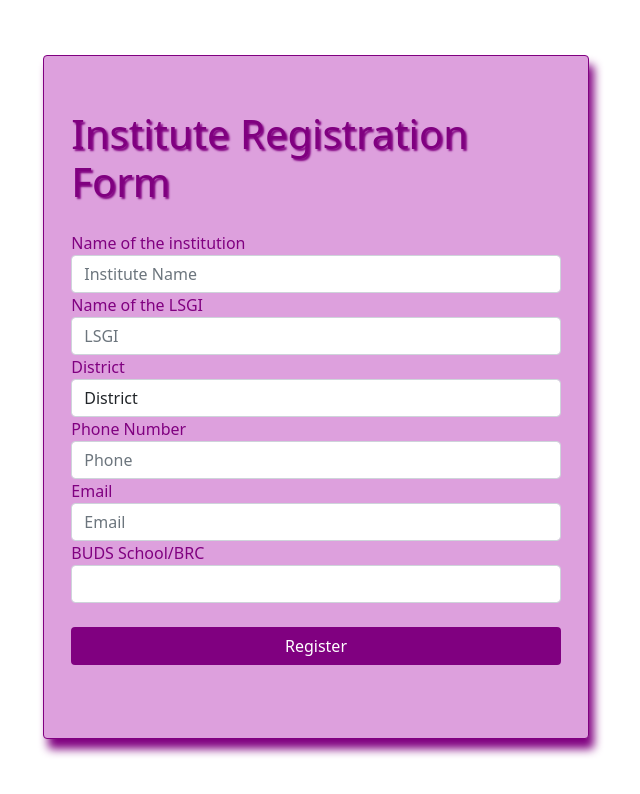
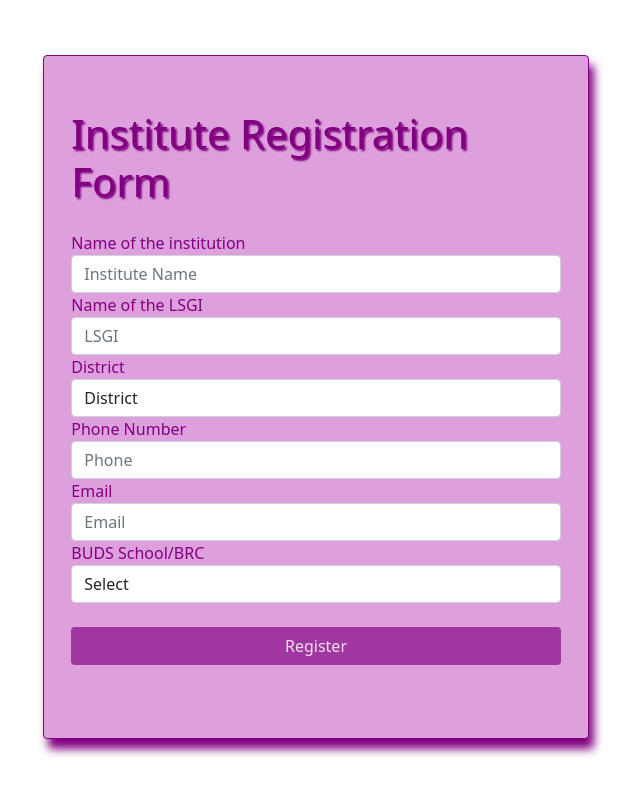
Before and after one commit to ignator2020/BUDS-frontend, an Angular app in the folder BUDS-frontend/: page / in a window 1280 px wide. Shown: the top 794 px of the page, without its empty margins (324-964 px from the left). Built offline with nearby package versions, Linux system fonts and the light colour scheme.

Commit message:
Institute registration front end completed

```diff
--- a/BUDS-frontend/src/app/app-routing.module.ts
+++ b/BUDS-frontend/src/app/app-routing.module.ts
@@ -1,9 +1,11 @@
 import { NgModule } from '@angular/core';
 import { RouterModule, Routes } from '@angular/router';
 import { InstituteRegisterComponent } from './institute-register/institute-register.component';
+import { ThankyouComponent } from './thankyou/thankyou.component';
 
 const routes: Routes = [
-  {path:'',component:InstituteRegisterComponent}
+  {path:'',component:InstituteRegisterComponent},
+  {path:'thankyou',component:ThankyouComponent}
 ];
 
 @NgModule({
--- a/BUDS-frontend/src/app/app.module.ts
+++ b/BUDS-frontend/src/app/app.module.ts
@@ -5,11 +5,13 @@ import { BrowserModule } from '@angular/platform-browser';
 import { AppRoutingModule } from './app-routing.module';
 import { AppComponent } from './app.component';
 import { InstituteRegisterComponent } from './institute-register/institute-register.component';
+import { ThankyouComponent } from './thankyou/thankyou.component';
 
 @NgModule({
   declarations: [
     AppComponent,
-    InstituteRegisterComponent
+    InstituteRegisterComponent,
+    ThankyouComponent
   ],
   imports: [
     BrowserModule,
--- a/BUDS-frontend/src/app/institute-register/institute-register.component.html
+++ b/BUDS-frontend/src/app/institute-register/institute-register.component.html
@@ -84,6 +84,7 @@
                 <select class="form-control" name="buds" required #buds='ngModel'
                 [class.is-valid]='buds.valid' [class.is-invalid]='buds.invalid && buds.touched'
                  [(ngModel)]='institute.buds'>
+                 <option value="" selected>Select</option>
                     <option value="BUDS">BUDS School</option>
                     <option value="BRC">BRC</option>
                 </select>
@@ -94,7 +95,7 @@
             </div>
             <br>
             <div class="align-center">
-                <button type="submit" class="btn btn-default btnclr" id="Register">Register</button>
+                <button type="submit" class="btn btn-default btnclr" id="Register" [disabled]="regForm.form.invalid">Register</button>
             </div>
         </form>
     </div>
--- a/BUDS-frontend/src/app/institute-register/institute-register.component.ts
+++ b/BUDS-frontend/src/app/institute-register/institute-register.component.ts
@@ -31,6 +31,6 @@ export class InstituteRegisterComponent implements OnInit {
 
   Register(regForm){
     alert("You have registered successfully");
-    this.router.navigate(['/']);
+    this.router.navigate(['/thankyou']);
   }
 }
--- /dev/null
+++ b/BUDS-frontend/src/app/thankyou/thankyou.component.html
@@ -0,0 +1 @@
+<p>thankyou works!</p>
--- /dev/null
+++ b/BUDS-frontend/src/app/thankyou/thankyou.component.ts
@@ -0,0 +1,15 @@
+import { Component, OnInit } from '@angular/core';
+
+@Component({
+  selector: 'app-thankyou',
+  templateUrl: './thankyou.component.html',
+  styleUrls: ['./thankyou.component.css']
+})
+export class ThankyouComponent implements OnInit {
+
+  constructor() { }
+
+  ngOnInit(): void {
+  }
+
+}
```
Also changed, not shown: BUDS-frontend/src/app/thankyou/thankyou.component.css (added), 1 other file (tests, documents, lock files or other folders).
